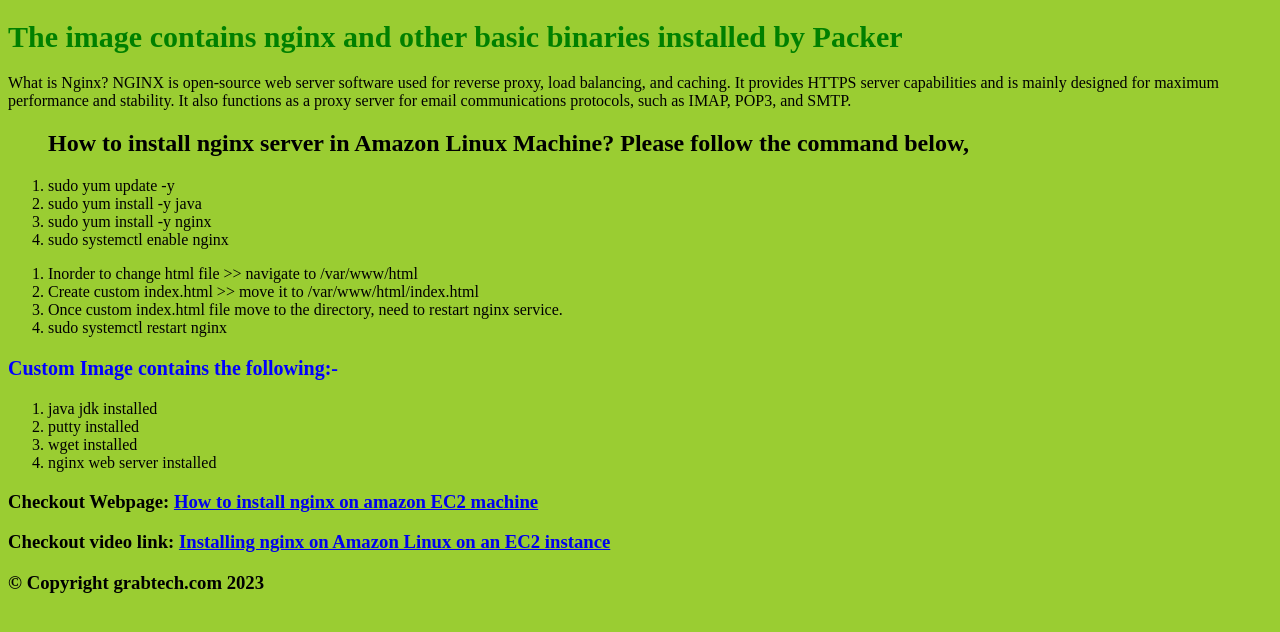
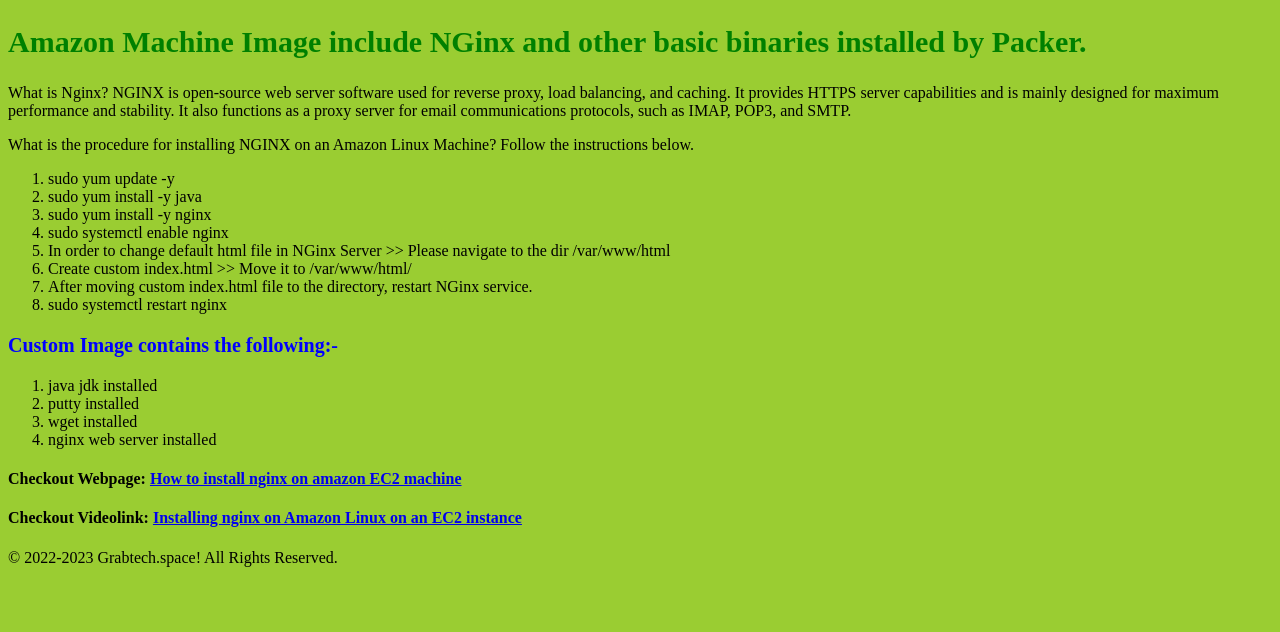
Before and after one commit to thangacodes/packer_tutorial, a plain HTML site: page Packer/project-III/index.html in a window 1280 px wide. Drawn offline with Linux system fonts and the light colour scheme.

Commit message:
changed html page content

```diff
--- a/Packer/project-III/index.html
+++ b/Packer/project-III/index.html
@@ -7,22 +7,19 @@
   <title>Hashicorp Packer build demo</title>
   </head>
 <body style="background-color:yellowgreen;">
-   <h1 style="color: green; font-size: 30px;" align="left"> The image contains nginx and other basic binaries installed by Packer </h2>
-   <p>What is Nginx? NGINX is open-source web server software used for reverse proxy, load balancing, and caching. It provides HTTPS server capabilities and is mainly designed for maximum performance and stability. It also functions as a proxy server for email communications protocols, such as IMAP, POP3, and SMTP.
+   <h2 style="color: green; font-size: 30px;" align="left"> Amazon Machine Image include NGinx and other basic binaries installed by Packer. </h2>
+   <p>What is Nginx? NGINX is open-source web server software used for reverse proxy, load balancing, and caching. It provides HTTPS server capabilities and is mainly designed for maximum performance and stability. It also functions as a proxy server for email communications protocols, such as IMAP, POP3, and SMTP.</p>
+   <p>What is the procedure for installing NGINX on an Amazon Linux Machine? Follow the instructions below.</p>
    <ol>
-    <h2>How to install nginx server in Amazon Linux Machine? Please follow the command below,</h2>
    <li>sudo yum update -y</li>
    <li>sudo yum install -y java</li>
    <li>sudo yum install -y nginx</li>
    <li>sudo systemctl enable nginx</li>
-    </ol>
-    <ol>
-    <li>Inorder to change html file >> navigate to /var/www/html </li>
-    <li>Create custom index.html >> move it to /var/www/html/index.html </li>
-    <li>Once custom index.html file move to the directory, need to restart nginx service.</li>
+   <li>In order to change default html file in NGinx Server >> Please navigate to the dir /var/www/html</li>
+   <li>Create custom index.html >> Move it to /var/www/html/</li>
+   <li>After moving custom index.html file to the directory, restart NGinx service.</li>
    <li>sudo systemctl restart nginx</li>
   </ol>
-   </p>
    <h3 style="color: blue; font-size: 20px;" align="left">Custom Image contains the following:-</h3>
    <ol>
    <li>java jdk installed </li>
@@ -30,10 +27,10 @@
    <li>wget installed </li>
    <li>nginx web server installed </li>
    </ol>
-   <h3> Checkout Webpage: <a href="https://cloudkatha.com/how-to-install-nginx-on-amazon-linux-2-instance/" target="_blank" rel="noopener noreferrer">How to install nginx on amazon EC2 machine</a></h3>
-   <h3> Checkout video link: <a href="https://www.youtube.com/watch?v=leCZ7htfB_g';" target="_blank" rel="noopener noreferrer">Installing nginx on Amazon Linux on an EC2 instance</a>
+   <h4> Checkout Webpage: <a href="https://cloudkatha.com/how-to-install-nginx-on-amazon-linux-2-instance/" target="_blank" rel="noopener noreferrer">How to install nginx on amazon EC2 machine</a></h4>
+   <h4> Checkout Videolink: <a href="https://www.youtube.com/watch?v=leCZ7htfB_g';" target="_blank" rel="noopener noreferrer">Installing nginx on Amazon Linux on an EC2 instance</a></h4>
    <footer>
-        <p style="color:black;">© Copyright grabtech.com 2023</p>
+        <p style="color:black;">© 2022-2023 Grabtech.space! All Rights Reserved.</p>
 </footer>
 </body>
 </html>
```
Lines whose indentation alone changed are shown as unchanged.
